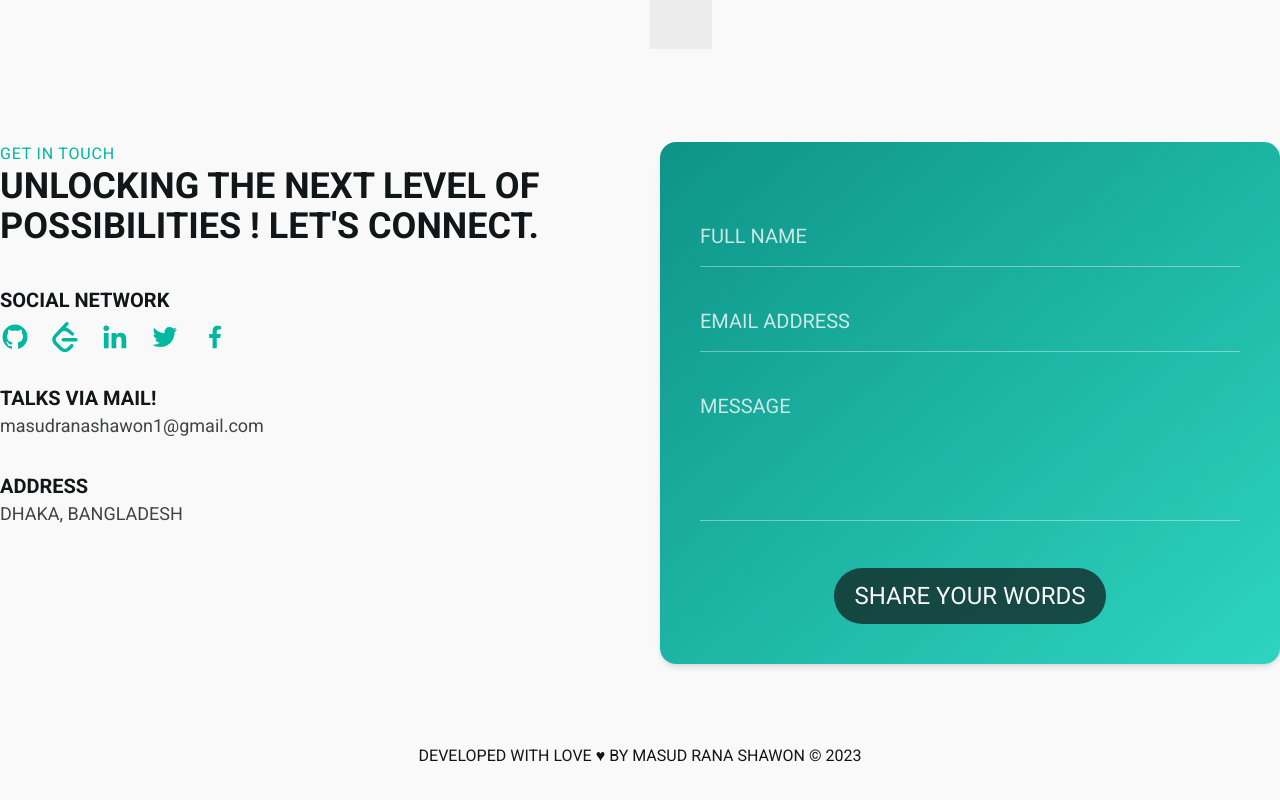
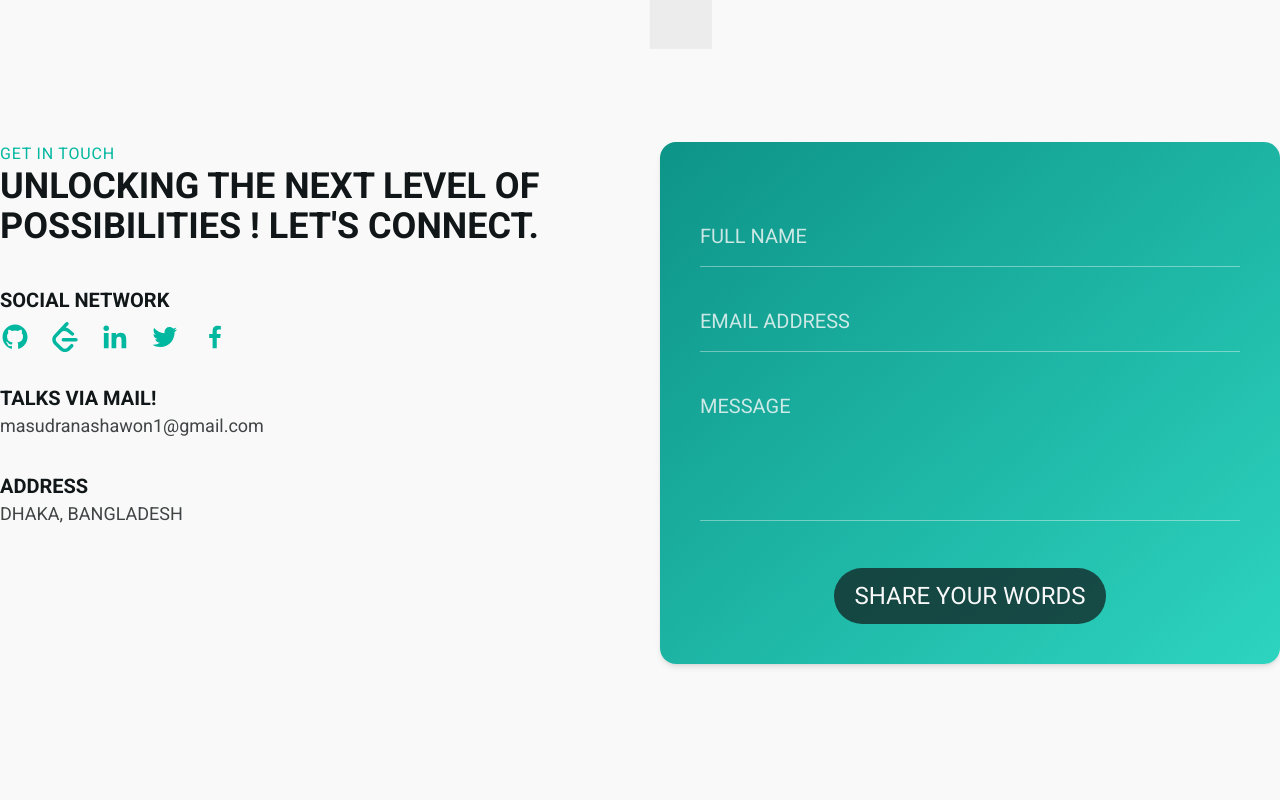
Before and after one commit to rocktec57/portfolio_next_sec, a Next.js app: page / in a window 1280 px wide. Shown: the part 5635-6435 px from the top of the page. Before the commit the page ends 6403 px from the top, so only its background shows below. Built offline with nearby package versions, Linux system fonts and the light colour scheme; grey boxes are pictures that could not be loaded.

Commit message:
footer done

```diff
--- a/components/Contact.jsx
+++ b/components/Contact.jsx
@@ -134,7 +134,7 @@ const Contact = () => {
             <div className='flex items-center justify-center'>
               <button
                 type='submit'
-                className='px-5 py-3 rounded-full text-light text-xl lg:text-2xl whitespace-nowrap bg-dark/70 hover:bg-dark/80 hover:shadow-lg duration-500 uppercase'
+                className='submit px-5 py-3 rounded-full text-light text-xl lg:text-2xl whitespace-nowrap bg-dark/70 hover:bg-dark/80 hover:shadow-lg duration-500 uppercase'
               >
                 Share Your Words
               </button>
--- a/components/Footer.jsx
+++ b/components/Footer.jsx
@@ -1,9 +1,17 @@
 const Footer = () => {
   return (
-    <footer>
-      <p className='text-center'>
-        Developed with love &hearts; by Masud Rana Shawon &copy;{" "}
-        {new Date().getFullYear()}
+    <footer className='footer'>
+      <p
+        data-aos='fade'
+        data-aos-duration='1000'
+        data-aos-delay='500'
+        data-aos-easing='ease-in-out'
+        data-aos-anchor-placement='top center'
+        data-aos-anchor='.submit'
+        className='py-6 bg-dark/80 text-light/80 text-center rounded-tl-3xl rounded-tr-3xl'
+      >
+        Developed with love <span className='text-rose-400'>&#10084;</span> by
+        Masud Rana Shawon &copy; {new Date().getFullYear()}
       </p>
     </footer>
   );
--- a/components/Navbar.jsx
+++ b/components/Navbar.jsx
@@ -1,12 +1,10 @@
 "use client";
 
-import { useCallback, useEffect, useState } from "react";
+import { useCallback, useState } from "react";
 import { FaCode } from "react-icons/fa";
 import Link from "next/link";
 import clsx from "clsx";
 import ButtonAsLink from "./ButtonAsLinks";
-import AOS from "aos";
-import "aos/dist/aos.css";
 
 const Navbar = () => {
   const [isMobileNavOpen, setIsMobileNavOpen] = useState(false);
@@ -22,10 +20,6 @@ const Navbar = () => {
       return;
     }
   }, [isMobileNavOpen, setIsMobileNavOpen]);
-
-  useEffect(() => {
-    AOS.init();
-  }, []);
 
   return (
     <>
```
